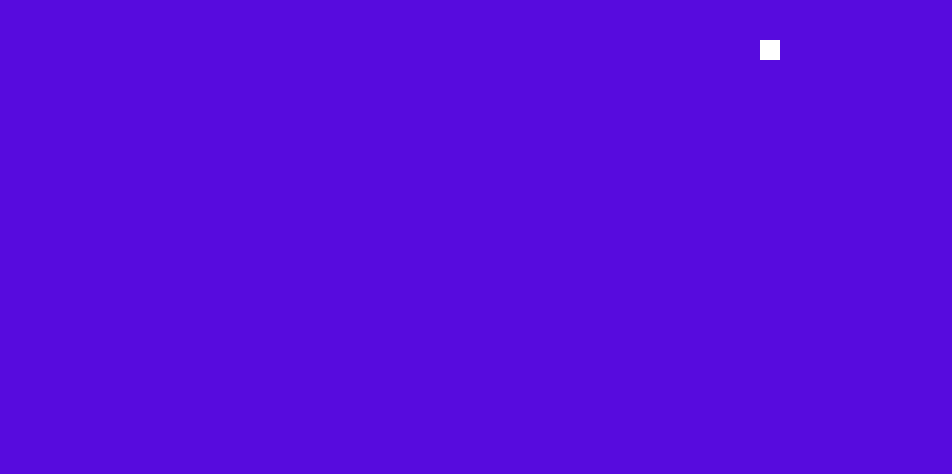
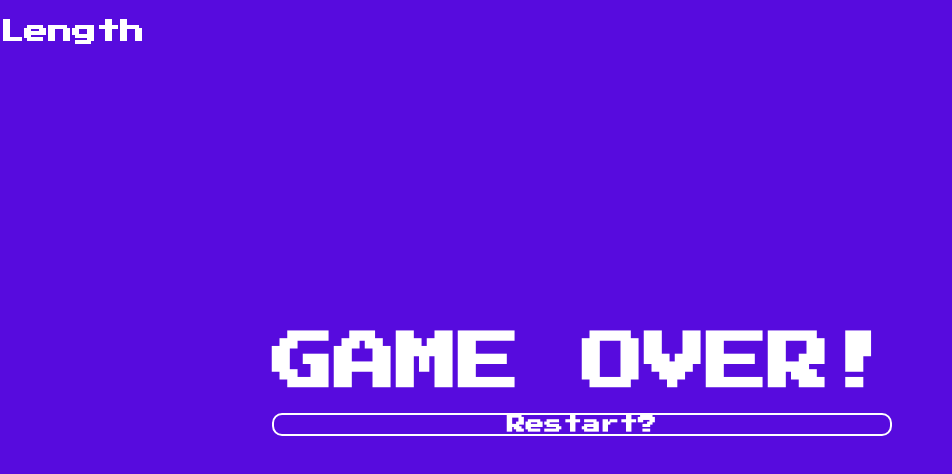
Before and after one commit to GonzalezSainzR/SnakeRenanS, a plain HTML site: page public_html/index.html in a window 1280 px wide. Shown: the whole page, without its empty margins (0-952 px from the left). Drawn offline with Linux system fonts and the light colour scheme.

Commit message:
10/30/14

```diff
--- a/public_html/css/style.css
+++ b/public_html/css/style.css
@@ -1,7 +1,41 @@
 body {
-    margin: 0;
-    padding: 0;
+    margin: 0px;
+    padding: 0px;
     text-align: center;
     background-color: rgb(87, 11, 222);
 
 }
+
+#game-screen {
+    display: block;
+}
+
+#gameOver, #playHUD {
+    position: absolute;
+    visibility: hidden;
+}
+
+h1, h2, h3 {
+    font-family: 'Press Start 2P', cursive;
+    color: white;
+    text-align: center;
+}
+
+.title {
+    font-size: 62px;
+    margin-bottom: 0px;
+    margin-top: 0px;
+}
+
+#restartButton {
+    border: 2px solid white;
+    border-radius: 10px;
+}
+
+#restartButton:hover {
+    background-color: #000;
+}
+
+#scoreboard {
+    margin: 0px;
+}
--- a/public_html/index.html
+++ b/public_html/index.html
@@ -9,9 +9,19 @@ and open the template in the editor.
         <title>Renan Sainz - Snake JS</title>
         <meta charset="UTF-8">
         <meta name="viewport" content="width=device-width, initial-scale=1.0">
+        <link href='http://fonts.googleapis.com/css?family=Press+Start+2P' rel='stylesheet' type='text/css'>
         <link  type="text/css" rel="stylesheet" href="css/style.css">
     </head>
     <body>
+        <section id="playHUD">
+            <h2 id="scorebboard">Length</h2>
+        </section>
+
+        <section id="gameOver">
+            <h1 class="title">GAME OVER!</h1>
+            <h3 id="restartButton">Restart?</h3>
+        </section>
+
         <canvas id="game-screen"></canvas>
 
         <script src="js/snake.js"></script>
--- a/public_html/js/snake.js
+++ b/public_html/js/snake.js
@@ -16,6 +16,13 @@ var context;
 var screenWidth;
 var screenHeight;
 
+
+var gameState;
+var gameOverMenu;
+var restartButton;
+var playHUD;
+var scoreboard;
+
 /*-----------------------------------------------------------------------------
  * Executing Game Code
  * ----------------------------------------------------------------------------
@@ -24,16 +31,16 @@ var screenHeight;
 gameInitialize();
 snakeInitialize();
 foodInitialize();
-setInterval(gameLoop, 1000/30);
+setInterval(gameLoop, 1000 / 30);
 
 /*-----------------------------------------------------------------------------
  * Game Functions
  *-----------------------------------------------------------------------------
  */
 
-function gameInitialize () {
-    var canvas = document.getElementById ("game-screen");
-    context = canvas.getContext ("2d");
+function gameInitialize() {
+    var canvas = document.getElementById("game-screen");
+    context = canvas.getContext("2d");
     screenWidth = window.innerWidth;
     screenHeight = window.innerHeight;
 
@@ -41,21 +48,41 @@ function gameInitialize () {
     canvas.height = screenHeight;
 
     document.addEventListener("keydown", keyboardHandler);
+
+    gameOverMenu = document.getElementById("gameOver");
+    centerMenuPosition(gameOverMenu);
+
+    restartButton = document.getElementById("restartButton");
+    restartButton.addEventListener("click", gameRestart);
+
+    playHUD = document.getElementById("playHUD");
+    scoreboard = document.getElementById("scoreboard");
+
+    setState("PLAY");
 }
 
-function gameLoop () {
-
+function gameLoop() {
     gameDraw();
+    drawScoreboard();
+    if (gameState == "PLAY") {
         snakeUpdate();
         snakeDraw();
         foodDraw();
     }
+}
 
-function gameDraw () {
+function gameDraw() {
     context.fillStyle = "rgb(87, 11, 222)";
-    context.fillRect (0, 0, screenWidth, screenHeight);
+    context.fillRect(0, 0, screenWidth, screenHeight);
 
     snakeDraw();
+}
+
+function gameRestart() {
+    snakeInitialize();
+    foodInitialize();
+    hideMenu(gameOverMenu);
+    setState("PLAY");
 }
 
 /*-----------------------------------------------------------------------------
@@ -63,35 +90,35 @@ function gameDraw () {
  *-----------------------------------------------------------------------------
  */
 
-function snakeInitialize () {
+function snakeInitialize() {
     snake = [];
-    snakeLength = 5;
+    snakeLength = 1;
     snakeSize = 20;
     snakeDirection = "down";
 
-    for(var index = snakeLength -1; index >= 0; index--) {
-    snake.push( {
+    for (var index = snakeLength - 1; index >= 0; index--) {
+        snake.push({
             x: index,
             y: 0
         });
     }
 }
 
-function snakeDraw () {
-    for(var index = 0; index < snake.length; index++) {
+function snakeDraw() {
+    for (var index = 0; index < snake.length; index++) {
         context.fillStyle = "white";
         context.fillRect(snake[index].x * snakeSize, snake[index].y * snakeSize, snakeSize, snakeSize);
     }
 }
 
-function snakeUpdate () {
+function snakeUpdate() {
     var snakeHeadX = snake[0].x;
     var snakeHeadY = snake[0].y;
 
-    if(snakeDirection == "down") {
+    if (snakeDirection == "down") {
         snakeHeadY++;
     }
-    else if(snakeDirection == "right") {
+    else if (snakeDirection == "right") {
         snakeHeadX++;
     }
     else if (snakeDirection == "left") {
@@ -103,11 +130,12 @@ function snakeUpdate () {
 
     checkFoodCollisions(snakeHeadX, snakeHeadY);
     checkWallCollisions(snakeHeadX, snakeHeadY);
+    checkSnakeCollisions(snakeHeadX, snakeHeadY);
 
     var snakeTail = snake.pop();
     snakeTail.x = snakeHeadX;
     snakeTail.y = snakeHeadY;
-    snake.unshift (snakeTail);
+    snake.unshift(snakeTail);
 }
 
 /*-----------------------------------------------------------------------------
@@ -144,16 +172,16 @@ function setFoodPosition() {
 function keyboardHandler(event) {
     console.log(event);
 
-    if(event.keyCode == "39" && snakeDirection != "left") {
+    if (event.keyCode == "39" && snakeDirection != "left") {
         snakeDirection = "right";
     }
-    else if(event.keyCode == "40" && snakeDirection != "up") {
+    else if (event.keyCode == "40" && snakeDirection != "up") {
         snakeDirection = "down";
     }
-    else if(event.keyCode == "37" && snakeDirection != "right") {
+    else if (event.keyCode == "37" && snakeDirection != "right") {
         snakeDirection = "left";
     }
-    else if(event.keyCode == "38" && snakeDirection != "down") {
+    else if (event.keyCode == "38" && snakeDirection != "down") {
         snakeDirection = "up";
     }
 }
@@ -164,10 +192,10 @@ function keyboardHandler(event) {
  */
 
 function checkFoodCollisions(snakeHeadX, snakeHeadY) {
-  if(snakeHeadX == food.x && snakeHeadY == food.y) {
+    if (snakeHeadX == food.x && snakeHeadY == food.y) {
         snake.push({
-          x:0,
-          y:0
+            x: 0,
+            y: 0
         });
         snakeLength++;
 
@@ -178,8 +206,62 @@ function checkFoodCollisions(snakeHeadX, snakeHeadY) {
         food.y = Math.floor(randomY / snakeSize);
     }
 }
-function checkWallCollisions(snakeHeadX,snakeHeadY) {
+function checkWallCollisions(snakeHeadX, snakeHeadY) {
     if (snakeHeadX * snakeSize >= screenWidth || snakeHeadX * snakeSize < 0) {
-        console.log("Wall Collision");
+        setState("GAME OVER");
+    }
+    else if (snakeHeadY * snakeSize >= screenWidth || snakeHeadY * snakeSize < 0) {
+        setState("GAME OVER");
     }
 }
+
+function checkSnakeCollisions(snakeHeadX, snakeHeadY) {
+    for (var index = 1; index < snake.length; index++) {
+        if (snakeHeadX == snake[index].x && snakeHeadY == snake[index].y) {
+            setState("GAMEOVER");
+            return;
+        }
+    }
+}
+
+/*-----------------------------------------------------------------------------
+ * Game State Handling
+ * ----------------------------------------------------------------------------
+ */
+
+function setState(state) {
+    gameState = state;
+    showMenu(state);
+}
+
+/*-----------------------------------------------------------------------------
+ * Menu Functions
+ * ----------------------------------------------------------------------------
+ */
+
+function displayMenu(menu) {
+    menu.style.visibility = "visible";
+}
+
+function hideMenu(menu) {
+    menu.style.visibility = "hidden";
+}
+
+function showMenu(state) {
+    if (state == "GAME OVER") {
+        displayMenu(gameOverMenu);
+    }
+    else if (state == "PLAY") {
+        displayMenu(playHUD);
+    }
+}
+
+function centerMenuPosition(menu) {
+    menu.style.top = (screenHeight / 2) - (menu.offsetHeight / 2) + "px";
+    menu.style.left = (screenWidth / 2) - (menu.offsetWidth / 1.2) + "px";
+}
+
+function drawScoreboard() {
+    /* scoreboard.innerHTML = "Length: " + snakeLength;*/
+    /*Cannot set property 'innerHTML' of null ???*/
+}
```
Lines whose indentation alone changed are shown as unchanged.
